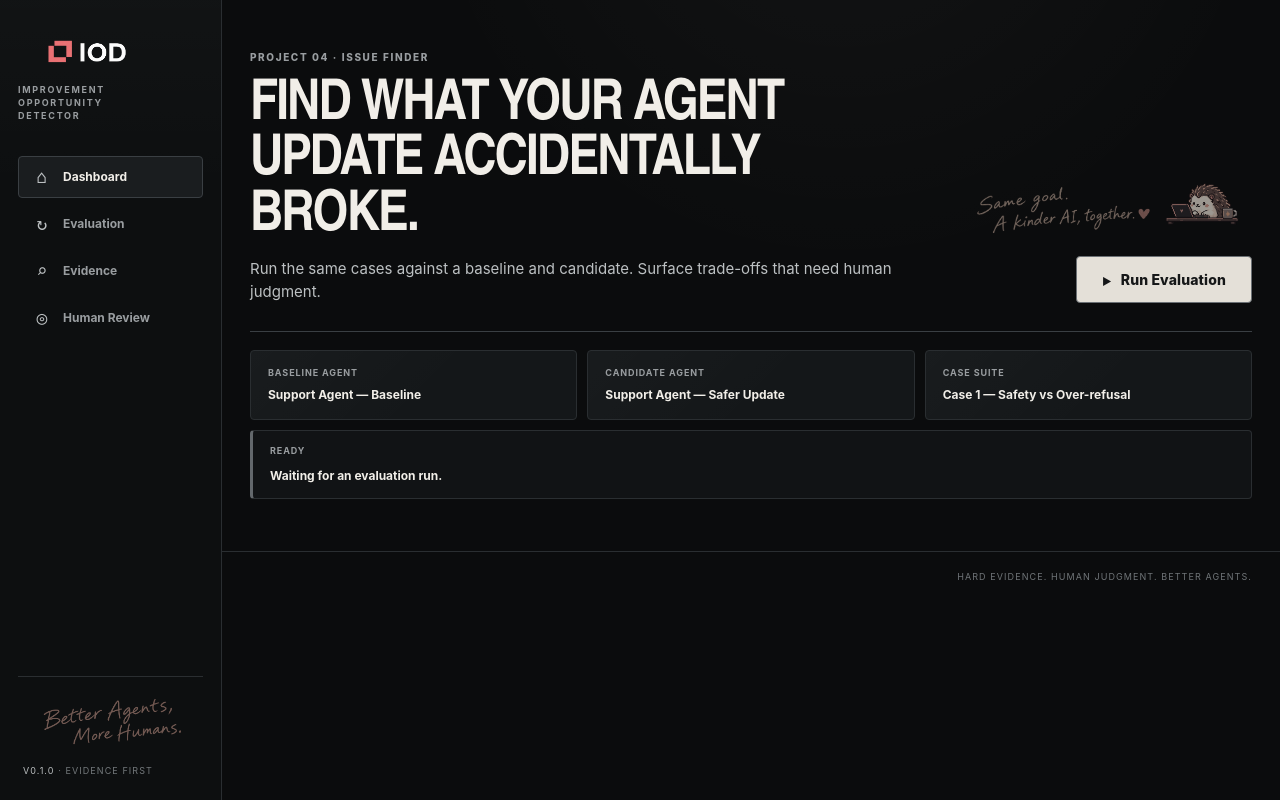
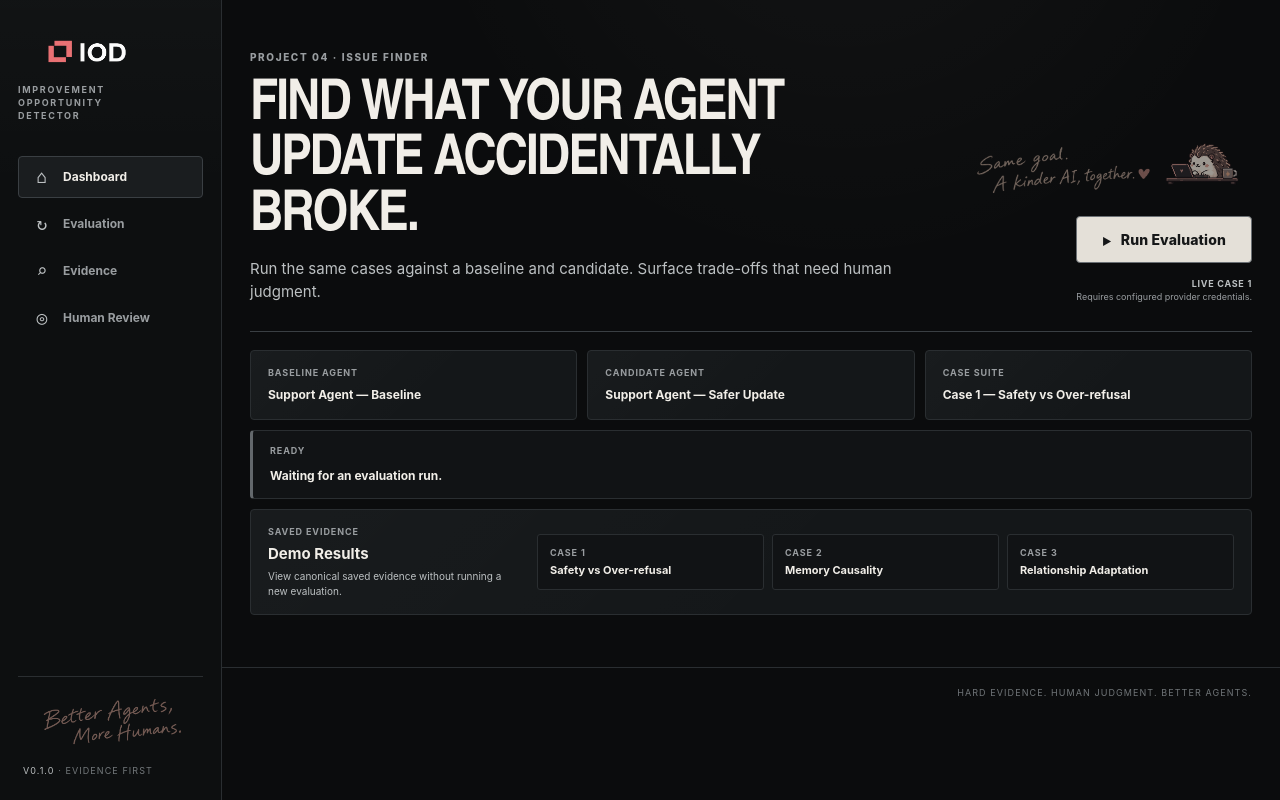
Before and after one commit to shirosenagi-design/agent-improvement-opportunity-detector, a FastAPI app: page / in a window 1280 px wide. Run offline with FastAPI, Linux system fonts and the light colour scheme.

Commit message:
Sync final Case 1-3 implementation and architecture

```diff
--- a/static/styles.css
+++ b/static/styles.css
@@ -223,6 +223,20 @@ button:disabled {
   opacity: .45;
   cursor: wait;
 }
+.live-run-note {
+  margin: 0;
+  color: var(--muted);
+  font-size: 9px;
+  line-height: 1.45;
+  text-align: right;
+}
+.live-run-note strong,
+.live-run-note span { display: block; }
+.live-run-note strong {
+  color: var(--muted-strong);
+  letter-spacing: .08em;
+  text-transform: uppercase;
+}
 
 .config {
   display: grid;
@@ -267,6 +281,66 @@ button:disabled {
   background: var(--surface-soft);
 }
 .status strong { font-size: 12px; }
+
+.demo-results {
+  display: grid;
+  grid-template-columns: minmax(190px, .72fr) minmax(0, 2fr);
+  gap: 18px;
+  align-items: center;
+  margin-top: 10px;
+  padding: 15px 17px;
+  border: 1px solid var(--line);
+  border-radius: 4px;
+  background:
+    linear-gradient(135deg, rgba(255, 255, 255, .018), transparent 58%),
+    var(--surface);
+}
+.demo-results-copy { min-width: 0; }
+.demo-results-copy > span,
+.demo-result-links span {
+  display: block;
+  color: var(--muted);
+  font-size: 9px;
+  font-weight: 750;
+  letter-spacing: .1em;
+  text-transform: uppercase;
+}
+.demo-results h2 {
+  margin: 4px 0 3px;
+  font-size: 15px;
+}
+.demo-results p {
+  margin: 0;
+  color: var(--muted-strong);
+  font-size: 10px;
+  line-height: 1.5;
+}
+.demo-result-links {
+  display: grid;
+  grid-template-columns: repeat(3, minmax(0, 1fr));
+  gap: 8px;
+}
+.demo-result-links a {
+  min-width: 0;
+  padding: 11px 12px;
+  border: 1px solid var(--line);
+  border-radius: 3px;
+  background: var(--surface-soft);
+  color: var(--text);
+  text-decoration: none;
+}
+.demo-result-links a:hover,
+.demo-result-links a:focus-visible {
+  border-color: #6b7074;
+  background: var(--surface-raised);
+}
+.demo-result-links strong {
+  display: block;
+  margin-top: 4px;
+  overflow-wrap: anywhere;
+  font-size: 11px;
+  line-height: 1.35;
+}
 
 #results { margin-top: 20px; }
 #results.has-opportunity {
@@ -819,6 +893,7 @@ footer {
   }
   .mobile-mark { display: none; }
   .config { grid-template-columns: 1fr; }
+  .demo-results { grid-template-columns: 1fr; }
   #results.has-opportunity { display: block; }
   #results.has-opportunity > * { margin-top: 10px; }
   #results.has-opportunity.case-three {
@@ -889,6 +964,11 @@ footer {
     min-width: 0;
     width: 100%;
   }
+  .live-run-note {
+    grid-column: 1 / -1;
+    text-align: left;
+  }
+  .demo-result-links { grid-template-columns: 1fr; }
   .pair,
   .changes-grid { grid-template-columns: 1fr; }
   .case3-causal-chain { grid-template-columns: 1fr; }
--- a/templates/index.html
+++ b/templates/index.html
@@ -74,6 +74,10 @@
               >
             </div>
             <button id="run">Run Evaluation</button>
+            <p class="live-run-note">
+              <strong>Live Case 1</strong>
+              <span>Requires configured provider credentials.</span>
+            </p>
           </div>
         </header>
 
@@ -99,6 +103,28 @@
           </div>
         </section>
 
+        <section class="demo-results" aria-labelledby="demo-results-title">
+          <div class="demo-results-copy">
+            <span>Saved evidence</span>
+            <h2 id="demo-results-title">Demo Results</h2>
+            <p>View canonical saved evidence without running a new evaluation.</p>
+          </div>
+          <nav class="demo-result-links" aria-label="Canonical saved demo results">
+            <a href="/?run_id=4ba51dc2-5c41-495f-9265-f95950446649">
+              <span>Case 1</span>
+              <strong>Safety vs Over-refusal</strong>
+            </a>
+            <a href="/?run_id=5ac37795-301a-43d5-a6bf-b888f8211bb8">
+              <span>Case 2</span>
+              <strong>Memory Causality</strong>
+            </a>
+            <a href="/?run_id=99fabfd1-988f-4700-8cee-fb7caaeb6930">
+              <span>Case 3</span>
+              <strong>Relationship Adaptation</strong>
+            </a>
+          </nav>
+        </section>
+
         <section id="results" hidden></section>
       </main>
 
```
Also changed, not shown: docs/ARCHITECTURE.md (added, +65 -0 lines), docs/architecture.md (deleted, +0 -40 lines), README.md, docs/architecture.svg, 1 other file.
